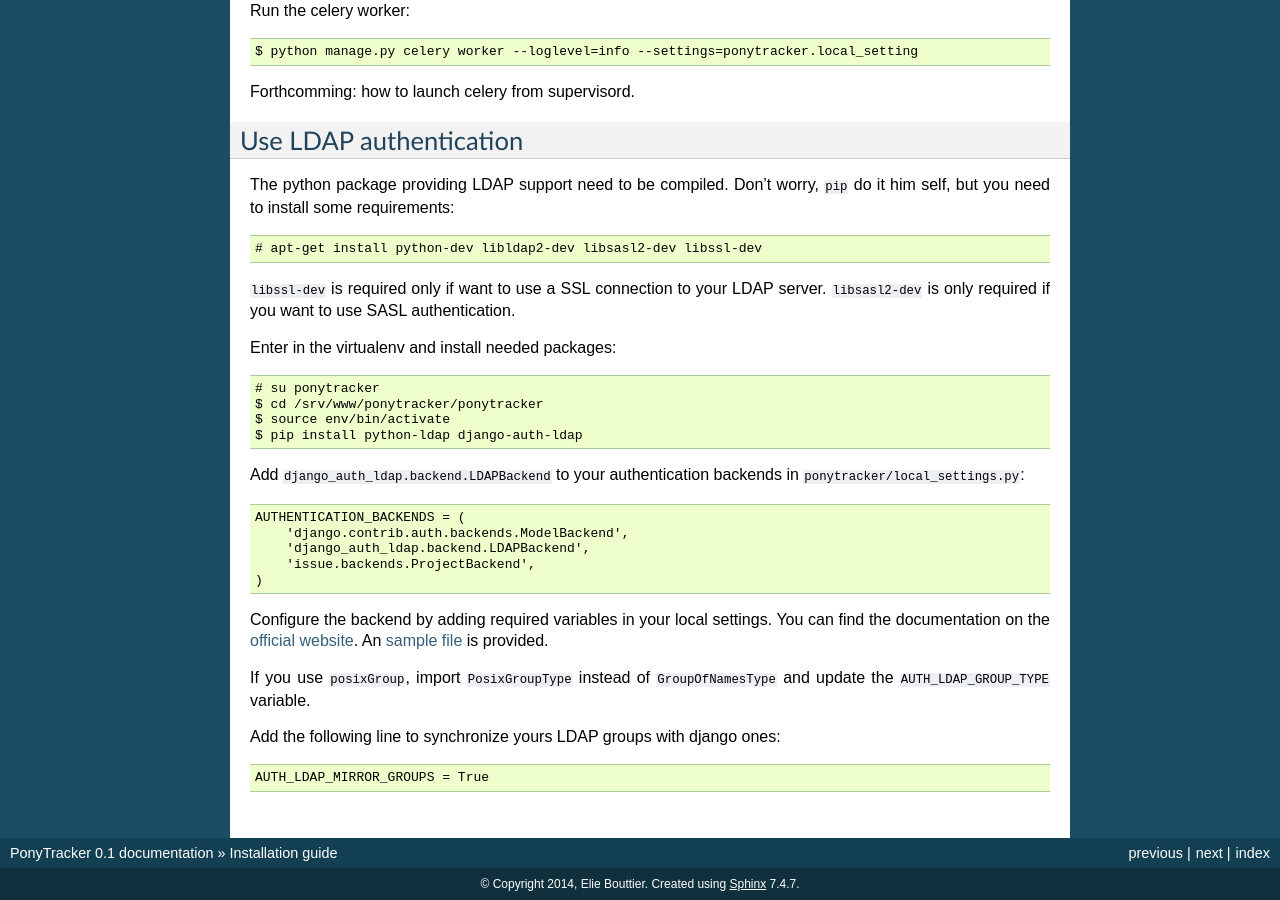
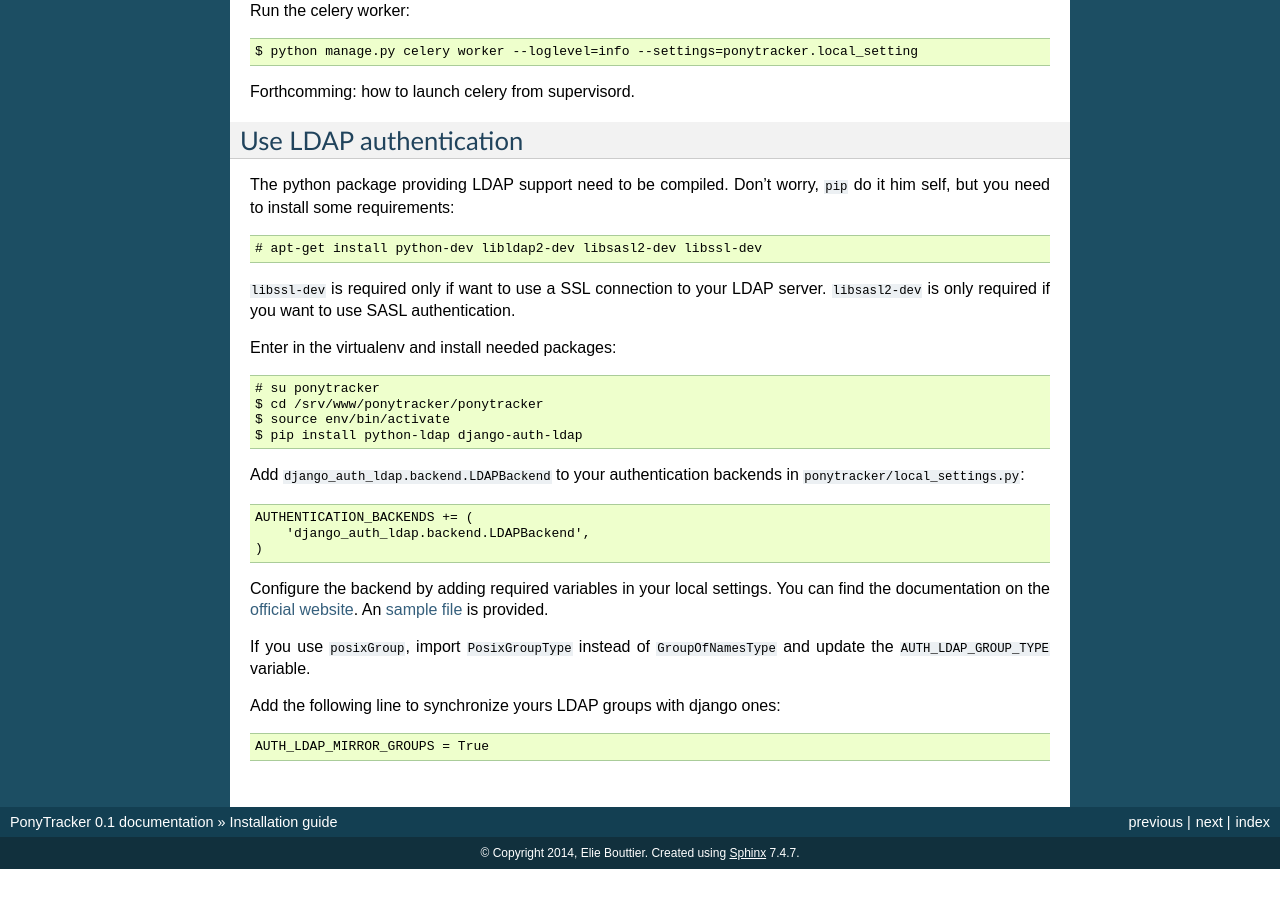
Before and after one commit to ponytracker/ponytracker, a Sphinx documentation site: the page built from doc/source/installation.rst, in a window 1280 px wide and 900 px high, scrolled down 4522 px. Built offline with Sphinx 7.4.7, drawn with Linux system fonts in a browser that asks for light colours; pages that are not in the unit, such as notebooks, are missing from menus; after the commit the page ends 5391 px from its top, so only the background shows below that.

Commit message:
doc: installation: fix ldap backend setting

```diff
--- a/doc/source/installation.rst
+++ b/doc/source/installation.rst
@@ -290,10 +290,8 @@
 Add ``django_auth_ldap.backend.LDAPBackend`` to your authentication backends
 in ``ponytracker/local_settings.py``::
 
-  AUTHENTICATION_BACKENDS = (
-      'django.contrib.auth.backends.ModelBackend',
+  AUTHENTICATION_BACKENDS += (
       'django_auth_ldap.backend.LDAPBackend',
-      'issue.backends.ProjectBackend',
   )
 
 Configure the backend by adding required variables in your local settings.
```
